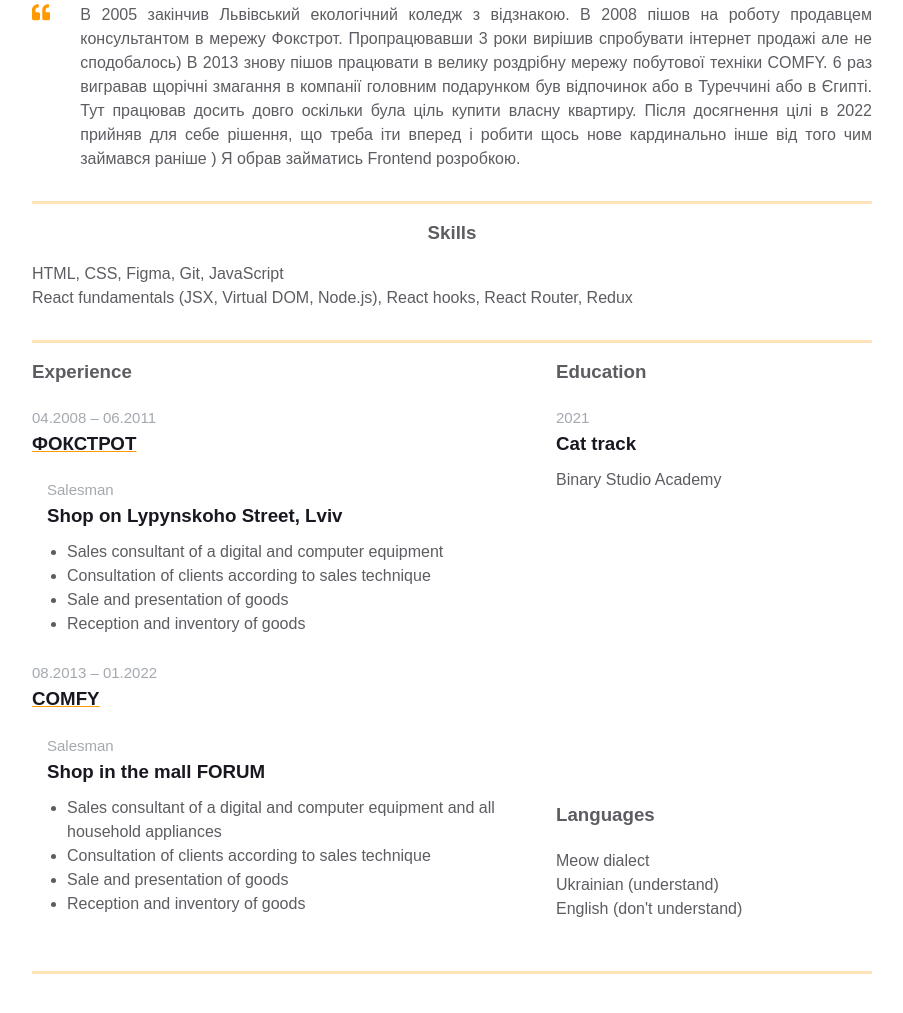
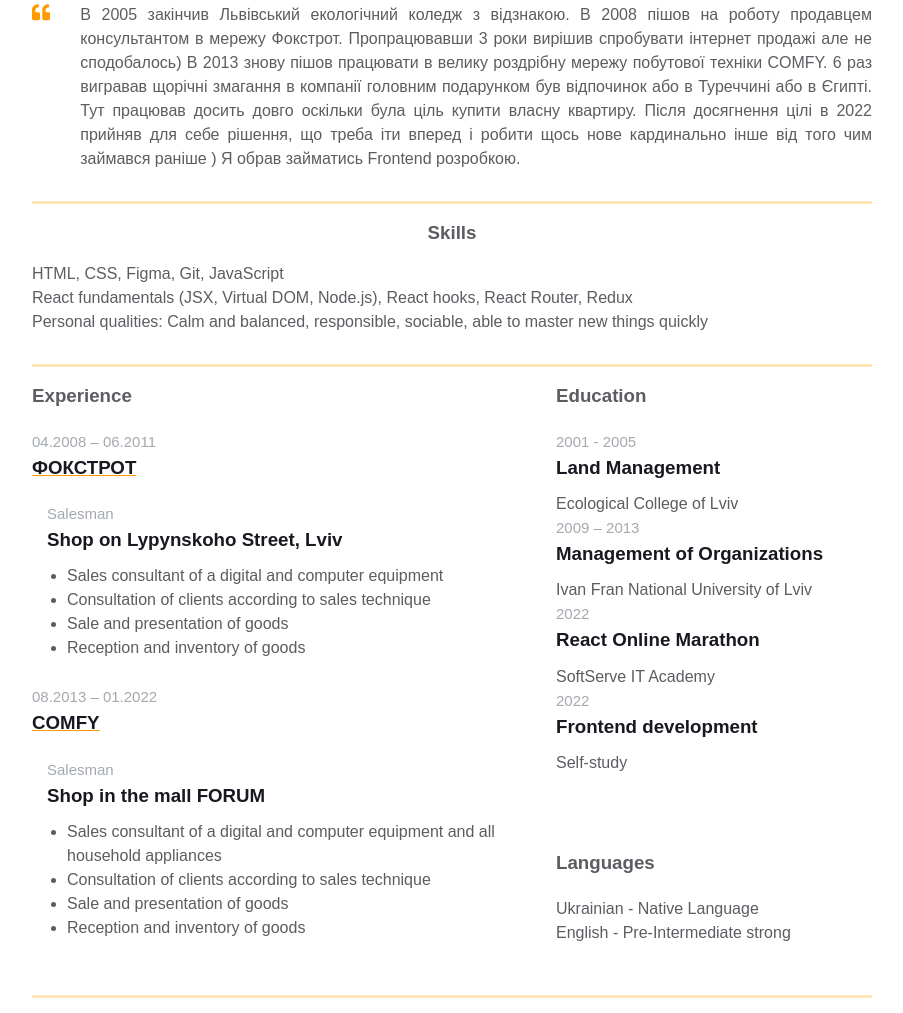
Before and after one commit to AVANGARDin/homepage, a plain HTML site: page index.html in a window 1280 px wide. Shown: the part 468-1481 px from the top of the page, without its empty margins (188-1091 px from the left). Before the commit the page ends 1457 px from the top, so only its background shows below. Drawn offline with Linux system fonts and the light colour scheme.

Commit message:
Added additional info blocks

```diff
--- a/index.html
+++ b/index.html
@@ -127,7 +127,8 @@
         <div class="skills">
           <h3 class="skills__header">Skills</h3>
           <p class="skills__text">HTML, CSS, Figma, Git, JavaScript<br>React fundamentals (JSX, Virtual DOM, Node.js),
-             React hooks, React Router, Redux </p>
+             React hooks, React Router, Redux<br>Personal qualities:
+             Calm and balanced, responsible, sociable, able to master new things quickly </p>
         </div>
       </div>
     </div>
@@ -175,22 +176,34 @@
             <div class="additional-info__education">
               <h3 class="additional-info__education-header">Education</h3>
               <div class="additional-info__education-university">
-                <span class="additional-info__education-university-durability">2021</span>
-                <h3 class="additional-info__education-university-speciality">Cat track</h3>
-                <p class="additional-info__education-university-name">Binary Studio Academy</p>
+                <span class="additional-info__education-university-durability">2001 - 2005</span>
+                <h3 class="additional-info__education-university-speciality">Land Management</h3>
+                <p class="additional-info__education-university-name">Ecological College of Lviv</p>
+              </div>
+              <div class="additional-info__education-university">
+                <span class="additional-info__education-university-durability">2009 – 2013</span>
+                <h3 class="additional-info__education-university-speciality">Management of Organizations</h3>
+                <p class="additional-info__education-university-name">Ivan Fran National University of Lviv</p>
+              </div>
+              <div class="additional-info__education-university">
+                <span class="additional-info__education-university-durability">2022</span>
+                <h3 class="additional-info__education-university-speciality">React Online Marathon</h3>
+                <p class="additional-info__education-university-name">SoftServe IT Academy</p>
+              </div>
+              <div class="additional-info__education-university">
+                <span class="additional-info__education-university-durability">2022</span>
+                <h3 class="additional-info__education-university-speciality">Frontend development</h3>
+                <p class="additional-info__education-university-name">Self-study</p>
               </div>
             </div>
 
             <div class="additional-info__languages">
               <h3 class="additional-info__languages-header">Languages</h3>
               <p class="additional-info__languages-item">
-                Meow dialect
+                Ukrainian - Native Language
               </p>
               <p class="additional-info__languages-item">
-                Ukrainian (understand)
-              </p>
-              <p class="additional-info__languages-item">
-                English (don't understand)
+                English - Pre-Intermediate strong
               </p>
             </div>
           </div>
```
